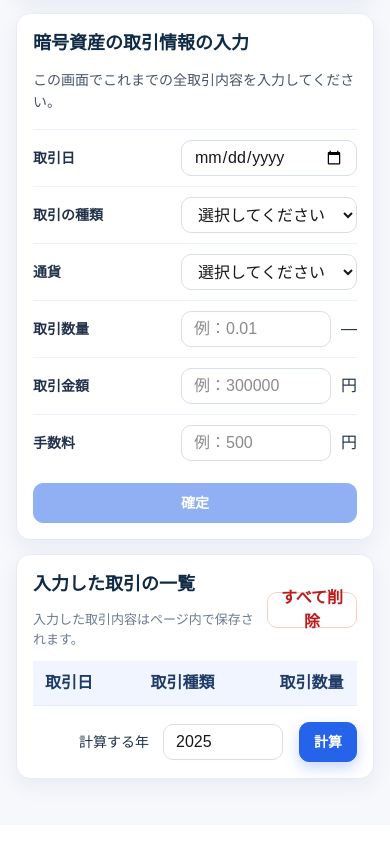
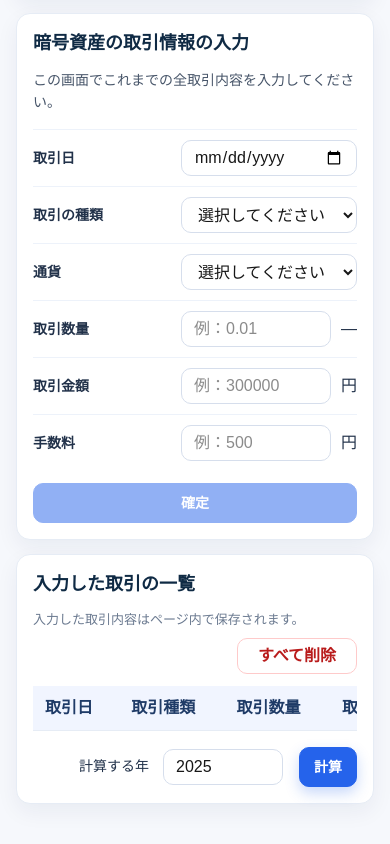
Before and after one commit to yanoyuzuki118-netizen/crypto-tax-tool, a Next.js app: page / in a window 390 px wide. Shown: the part 684-1528 px from the top of the page. Built offline with nearby package versions, Linux system fonts and the light colour scheme.

Commit message:
trigger redeploy

```diff
--- a/app/page.module.css
+++ b/app/page.module.css
@@ -1190,3 +1190,33 @@
   white-space: nowrap;
   flex: 0 0 auto;
 }
+
+.btnDanger {
+  white-space: nowrap;   /* 「すべて削除」を分割しない */
+}
+
+/* スマホはヘッダーを縦に */
+@media (max-width: 600px) {
+  .cardHeader {
+    flex-direction: column;
+    align-items: flex-start;
+    gap: 8px;
+  }
+
+  .btnDanger {
+    align-self: flex-end; /* 右上に置く */
+    min-width: 120px;     /* 細くなりすぎないように */
+  }
+}
+
+/* 操作列の最低幅を確保（折り返し防止） */
+.table th:last-child,
+.table td:last-child {
+  min-width: 160px;
+}
+
+/* ボタン文字を折り返さない＋最低幅 */
+.actions button {
+  white-space: nowrap;
+  min-width: 72px;      /* “修正”“削除”が1行で入る幅 */
+}
```
